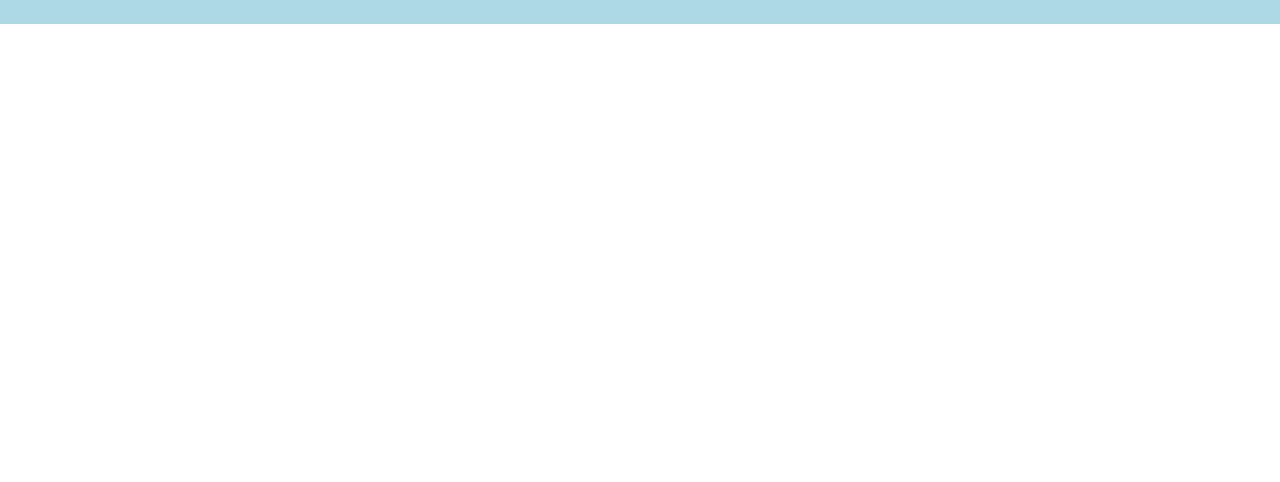
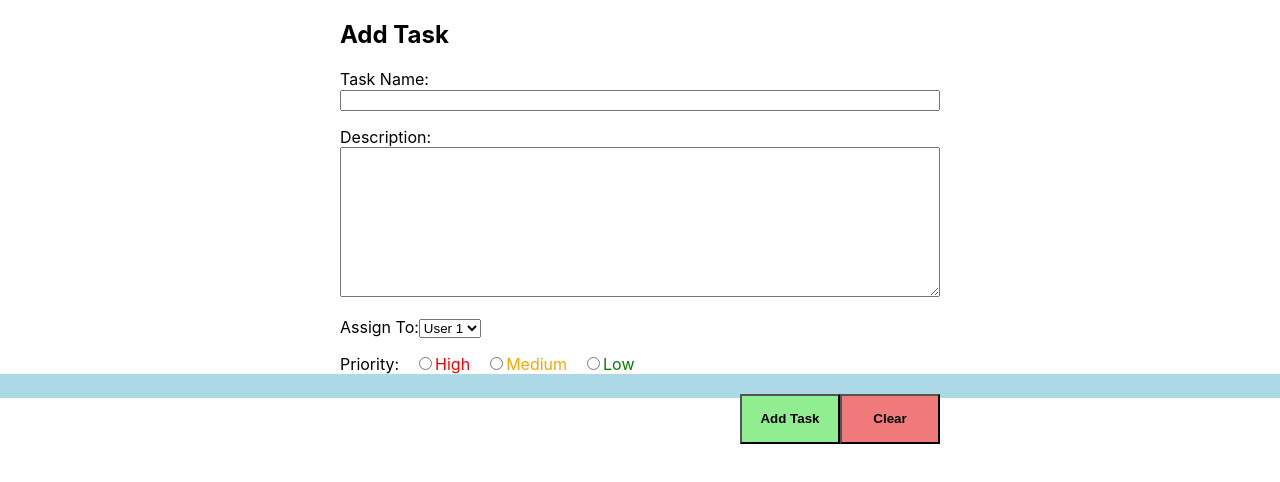
Before and after one commit to LZylstra/Project-Tracker-Client, a React (Create React App) app: page /AddTask in a window 1280 px wide. Shown: the top 482 px of the page. Built offline with nearby package versions, Linux system fonts and the light colour scheme.

Commit message:
made AddTask component

```diff
--- a/src/AddTask/AddTask.css
+++ b/src/AddTask/AddTask.css
@@ -0,0 +1,63 @@
+* {
+    box-sizing:border-box;
+}
+
+.form-container {
+    width:600px;
+    margin:0 auto;
+}
+
+.button-container {
+    width:fit-content;
+    float:right;
+}
+
+.input-container {
+    width:100%;
+}
+
+textarea, input[type=text] {
+    width:100%;
+}
+
+textarea {
+    height:150px;
+}
+
+input[type=radio] {
+    margin-left:20px;
+    cursor: pointer;
+}
+
+.clear-button {
+    width:100px;
+    background:rgb(240, 122, 122);
+    border-radius:0;
+    font-weight:600;
+}
+
+.add-button {
+    width:100px;
+    background:lightgreen;
+    border-radius:0;
+    font-weight:600;
+
+}
+
+.high-priority {
+    color:red;
+}
+
+.medium-priority {
+    color:orange;
+}
+
+.low-priority {
+    color:green;
+}
+
+@media screen and (max-width:600px) {
+    .form-container {
+        width:100%;
+    }
+}
--- a/src/AddTask/AddTask.js
+++ b/src/AddTask/AddTask.js
@@ -1,13 +1,113 @@
-import React, {Component} from 'react';
-import './AddTask.css';
+import React, { Component } from "react";
+import "./AddTask.css";
 
 class AddTask extends Component {
+  state = {
+    name: "",
+    description: "",
+    priority: "",
+    assignment: ",",
+  };
 
-	render(){
-		return (
-			<div></div>
-		)
-	}
+  clearForm = () => {
+    this.setState({
+      name: "",
+      description: "",
+      priority: "",
+      assignment: "",
+    });
+  };
+  handleChange = (event) => {
+    const name = event.target.name;
+    const value = event.target.value;
+    this.setState({
+      [name]: value,
+    });
+  };
+
+  handleSubmit = (event) => {
+    event.preventDefault();
+    console.log(this.state);
+  };
+  render() {
+    return (
+      <div className="form-container">
+        <h2>Add Task</h2>
+        <form onSubmit={this.handleSubmit}>
+          <p className="input-container">
+            <label htmlFor="name-input">Task Name:</label>
+            <input
+              type="text"
+              id="name-input"
+              name="name"
+              value={this.state.name}
+              onChange={this.handleChange}
+            />
+          </p>
+          <p className="input-container">
+            <label htmlFor="description">Description:</label>
+            <textarea
+              name="description"
+              id="description"
+              onChange={this.handleChange}
+              value={this.state.description}
+            />
+          </p>
+          <p className="input-container">
+            <label for="assignment">Assign To:</label>
+            <select
+              onChange={this.handleChange}
+              value={this.state.assignment}
+              name="assignment"
+              id="assignment"
+            >
+              <option>User 1</option>
+              <option>User 2</option>
+            </select>
+          </p>
+
+          <div className="input-container">
+            <label htmlFor="priority"> Priority:</label>
+
+            <input
+              type="radio"
+              onChange={this.handleChange}
+              name="priority"
+              checked={this.state.priority === "high"}
+              value="high"
+            />
+            <label className="high-priority">High</label>
+
+            <input
+              type="radio"
+              onChange={this.handleChange}
+              name="priority"
+              checked={this.state.priority === "medium"}
+              value="medium"
+            />
+            <label className="medium-priority">Medium</label>
+            <input
+              type="radio"
+              onChange={this.handleChange}
+              name="priority"
+              checked={this.state.priority === "low"}
+              value="low"
+            />
+
+            <label className="low-priority">Low</label>
+          </div>
+          <div className="button-container">
+            <button className="add-button" type="submit">
+              Add Task
+            </button>
+            <button className="clear-button" onClick={this.clearForm}>
+              Clear
+            </button>
+          </div>
+        </form>
+      </div>
+    );
+  }
 }
 
 export default AddTask;
```
